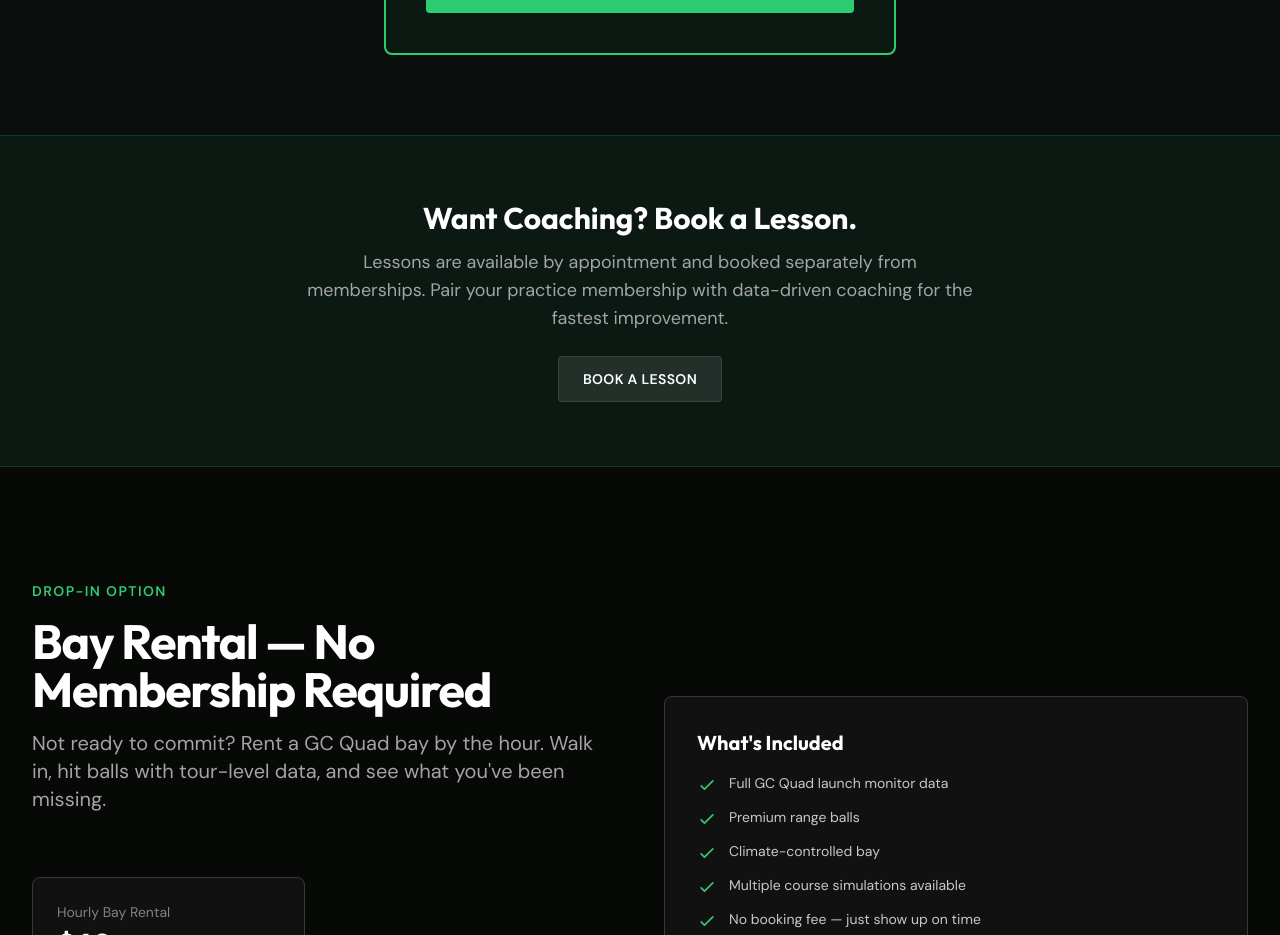
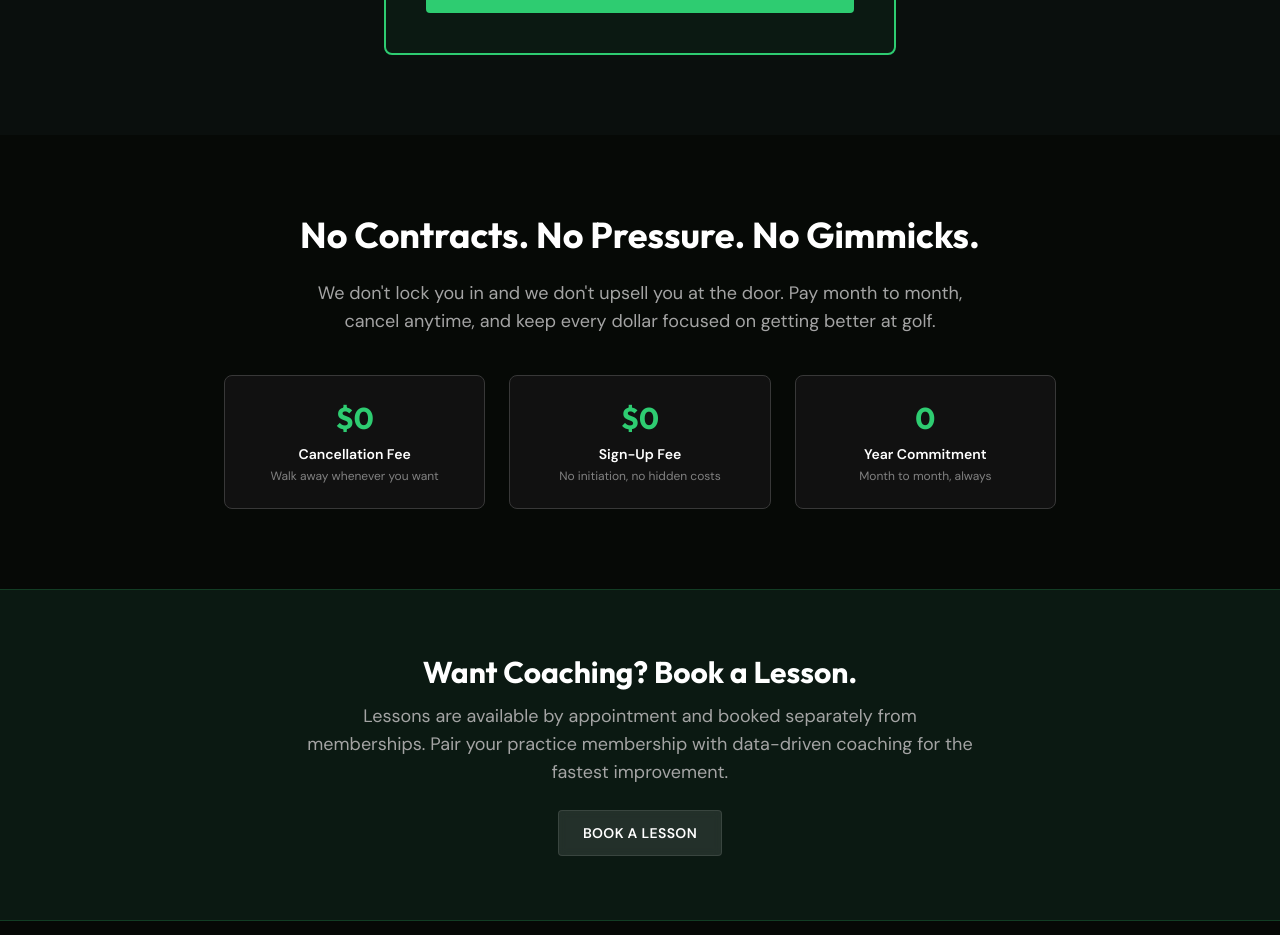
Before and after one commit to TheBerg/game-plan, a Next.js app: page /game-plan/memberships in a window 1280 px wide. Shown: the part 1020-1955 px from the top of the page. Built offline with nearby package versions, Linux system fonts and the light colour scheme.

Commit message:
Add no-contract, no-pressure callout section to memberships
Three-column $0 grid highlighting zero cancellation fee, zero sign-up
fee, zero year commitment. Direct contrast to competitors requiring
1-year contracts.

Co-Authored-By: Claude Opus 4.6 (1M context) <noreply@anthropic.com>

```diff
--- a/src/app/memberships/page.tsx
+++ b/src/app/memberships/page.tsx
@@ -110,6 +110,41 @@ export default function MembershipsPage() {
         </div>
       </section>
 
+      {/* No-contract callout */}
+      <section className="py-16 md:py-20 bg-brand-darker">
+        <div className="max-w-4xl mx-auto px-4 sm:px-6 lg:px-8">
+          <FadeIn>
+            <div className="text-center">
+              <h2 className="font-heading text-3xl md:text-4xl font-bold text-white mb-6">
+                No Contracts. No Pressure. No Gimmicks.
+              </h2>
+              <p className="text-brand-gray-300 text-lg max-w-2xl mx-auto mb-10">
+                We don&apos;t lock you in and we don&apos;t upsell you at the door.
+                Pay month to month, cancel anytime, and keep every dollar focused
+                on getting better at golf.
+              </p>
+            </div>
+            <div className="grid sm:grid-cols-3 gap-6">
+              <div className="bg-brand-gray-950 border border-brand-gray-800 rounded-lg p-6 text-center">
+                <div className="text-brand-green text-3xl font-heading font-bold mb-2">$0</div>
+                <p className="text-white font-semibold text-sm">Cancellation Fee</p>
+                <p className="text-brand-gray-400 text-xs mt-1">Walk away whenever you want</p>
+              </div>
+              <div className="bg-brand-gray-950 border border-brand-gray-800 rounded-lg p-6 text-center">
+                <div className="text-brand-green text-3xl font-heading font-bold mb-2">$0</div>
+                <p className="text-white font-semibold text-sm">Sign-Up Fee</p>
+                <p className="text-brand-gray-400 text-xs mt-1">No initiation, no hidden costs</p>
+              </div>
+              <div className="bg-brand-gray-950 border border-brand-gray-800 rounded-lg p-6 text-center">
+                <div className="text-brand-green text-3xl font-heading font-bold mb-2">0</div>
+                <p className="text-white font-semibold text-sm">Year Commitment</p>
+                <p className="text-brand-gray-400 text-xs mt-1">Month to month, always</p>
+              </div>
+            </div>
+          </FadeIn>
+        </div>
+      </section>
+
       {/* Lessons callout */}
       <section className="py-16 bg-brand-green/5 border-y border-brand-green/20">
         <div className="max-w-4xl mx-auto px-4 sm:px-6 lg:px-8 text-center">
```
